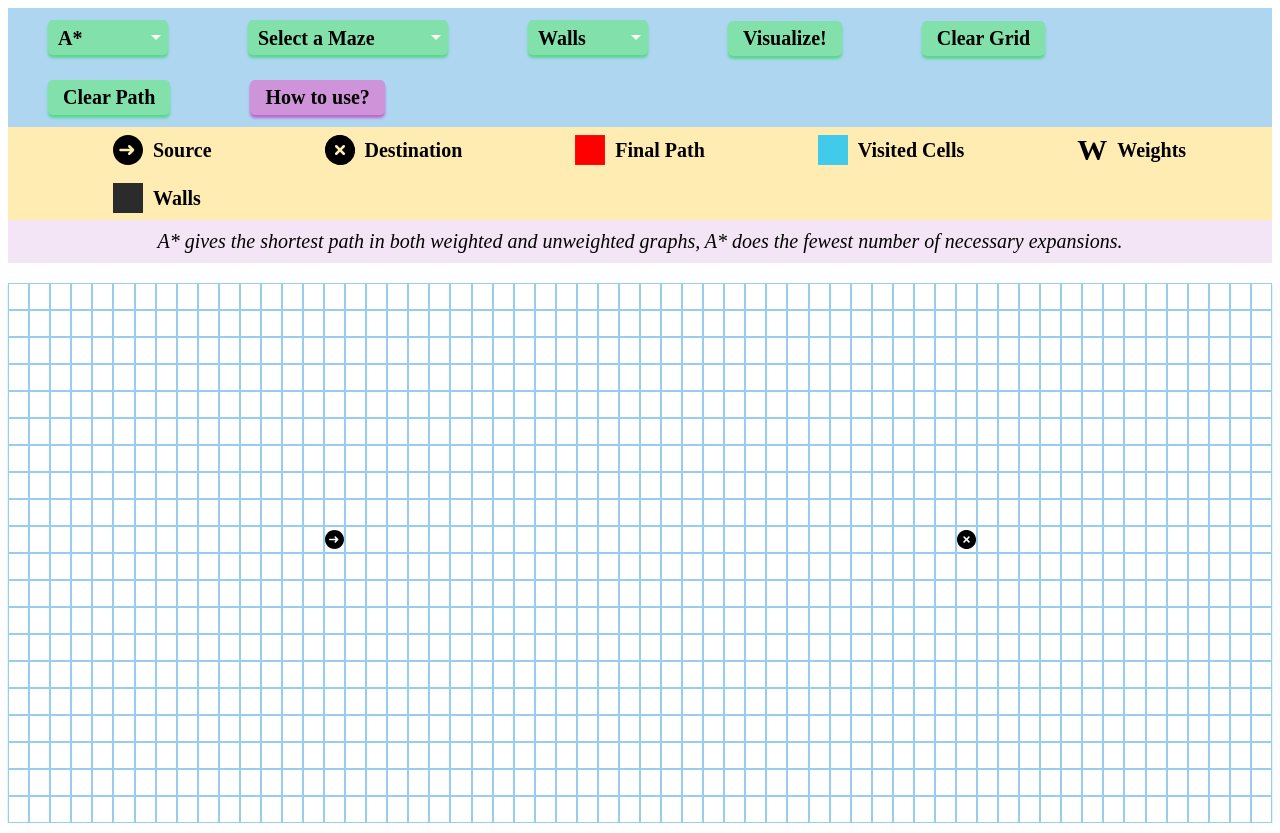
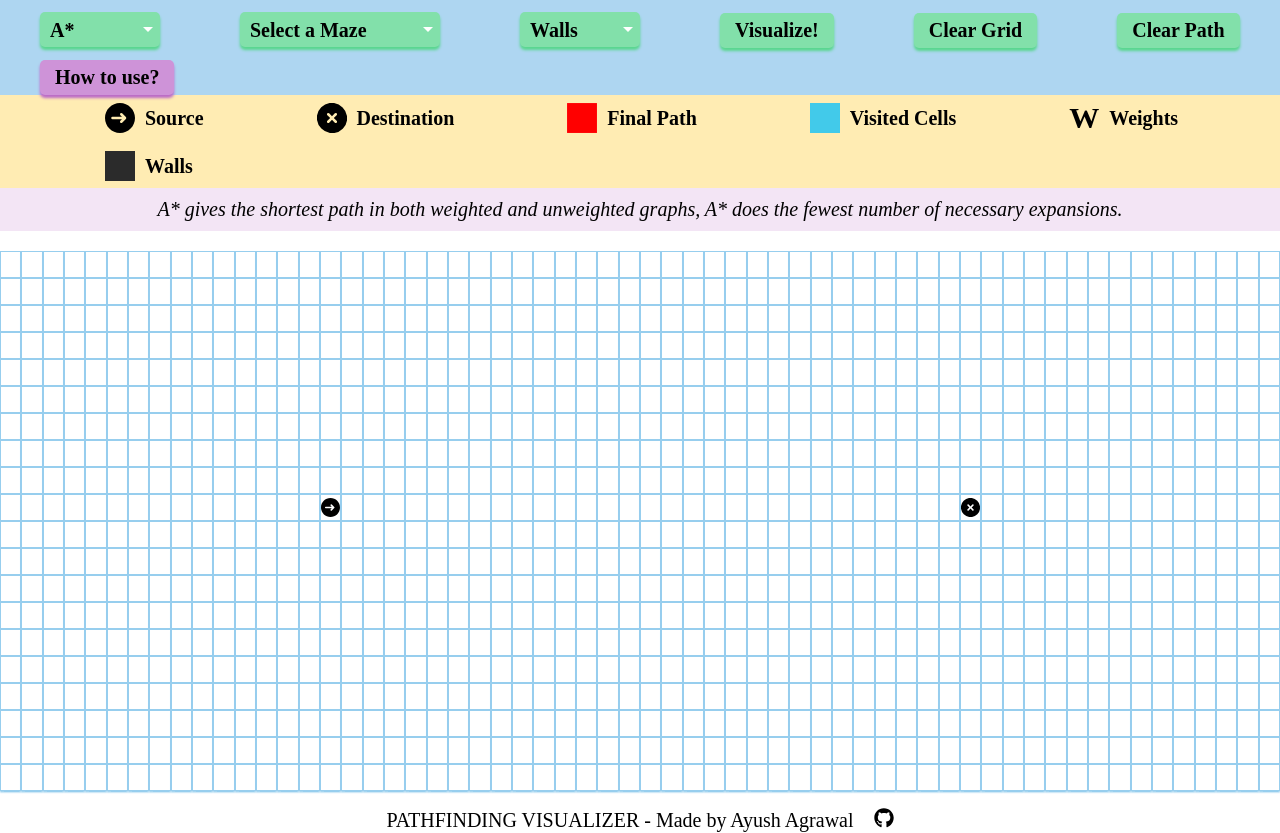
Before and after one commit to AGRU13/mars-rover, a React app: page / in a window 1280 px wide. Built offline with nearby package versions, Linux system fonts and the light colour scheme.

Commit message:
final version

```diff
--- a/package.json
+++ b/package.json
@@ -27,6 +27,7 @@
     "file-loader": "1.1.5",
     "fs-extra": "3.0.1",
     "html-webpack-plugin": "2.29.0",
+    "icons": "^1.0.0",
     "jest": "20.0.4",
     "js-priority-queue": "^0.1.5",
     "object-assign": "4.1.1",
@@ -38,6 +39,7 @@
     "react-dev-utils": "^5.0.2",
     "react-dom": "^16.13.1",
     "react-dropdown": "^1.7.0",
+    "react-icons": "^3.10.0",
     "react-modal": "^3.11.2",
     "react-onclickoutside": "^6.9.0",
     "resolve": "1.6.0",
--- a/src/App.js
+++ b/src/App.js
@@ -1,6 +1,7 @@
 import React, {useState} from 'react';
 import './App.scss';
 import Modal from 'react-modal';
+import { FaGithub } from 'react-icons/fa'; //github icon
 import Navbar from './Components/Navbar';
 import SecondNavbar from './Components/SecondNavbar';
 import DescriptionBar from './Components/Descriptionbar';
@@ -216,6 +217,16 @@ function App() {
                 setStart={setStart}
                 setEnd={setEnd}
             />
+            <footer className="footer">
+                <p className="footer__author">PATHFINDING VISUALIZER - Made by Ayush Agrawal</p>
+                <a
+                    href="https://github.com/AGRU13/mars-rover"
+                    target="_blank"
+                    rel="noopener noreferrer"
+                >
+                    <FaGithub className="footer__github" />
+                </a>
+            </footer>
         </React.Fragment>
     );
 }
--- a/src/App.scss
+++ b/src/App.scss
@@ -1,5 +1,23 @@
 @import url('https://fonts.googleapis.com/css?family=Roboto:400,700,900');
 
 body,html{
+   margin:0px;
    height: 100%;
 }
+
+.footer {
+   display: flex;
+   justify-content: center;
+   align-items: center;
+   height: 20px;
+   font-size: 20px;
+   margin-top: 20px;
+   font-family: cursive;
+   &__author {
+     margin-right: 20px;
+   }
+
+   &__github {
+     color: black;
+   }
+ }
--- a/src/Components/Descriptionbar.js
+++ b/src/Components/Descriptionbar.js
@@ -21,9 +21,9 @@ const DescriptionBar=({algorithmType,turnOff,visualize,exploredNodes,timeTaken,p
             {description}
         </div>
         <pre className="performance">
-            {!visualize&&turnOff&&mazeType=="none"?"No of explored nodes = "+`${exploredNodes},`:null}
-            {!visualize&&turnOff&&mazeType=="none"?"   Time Taken = "+`${timeTaken} milliseconds,`:null}
-            {!visualize&&turnOff&&mazeType=="none"?"   Shortest Path Length/Cost = "+`${pathLength}`:null}
+            {!visualize&&turnOff&&mazeType==="none"?"No of explored nodes = "+`${exploredNodes},`:null}
+            {!visualize&&turnOff&&mazeType==="none"?"   Time Taken = "+`${timeTaken} milliseconds,`:null}
+            {!visualize&&turnOff&&mazeType==="none"?"   Shortest Path Length/Cost = "+`${pathLength}`:null}
         </pre>
         </React.Fragment>
     )
--- a/src/Components/Gridlayout.js
+++ b/src/Components/Gridlayout.js
@@ -36,7 +36,7 @@ const GridLayout=({start,end,grid,toggleWall,turnOff,setStart,setEnd})=>{
             else setEnd(next);
         }else{
             if(!clicking) return;
-            if(e.target.className==="grid-cells__walls"||e.target.className=="grid-cells__weights") toggleWall(ridx,cidx,0)
+            if(e.target.className==="grid-cells__walls"||e.target.className==="grid-cells__weights") toggleWall(ridx,cidx,0)
             else if(e.target.className==="grid-cells") toggleWall(ridx,cidx,1)
         }
     }
@@ -46,7 +46,7 @@ const GridLayout=({start,end,grid,toggleWall,turnOff,setStart,setEnd})=>{
         const splitId=e.target.id.split("-");
         const ridx=Number(splitId[1]);  // fet the column number from the element id
         const cidx=Number(splitId[2]);  // fet the column number from the element id
-        if(e.target.className==="grid-cells__walls"||e.target.className=="grid-cells__weights") toggleWall(ridx,cidx,0)
+        if(e.target.className==="grid-cells__walls"||e.target.className==="grid-cells__weights") toggleWall(ridx,cidx,0)
         else if(e.target.className==="grid-cells") toggleWall(ridx,cidx,1)
     }
 
```
Also changed, not shown: 1 other file (tests, documents, lock files or other folders).
